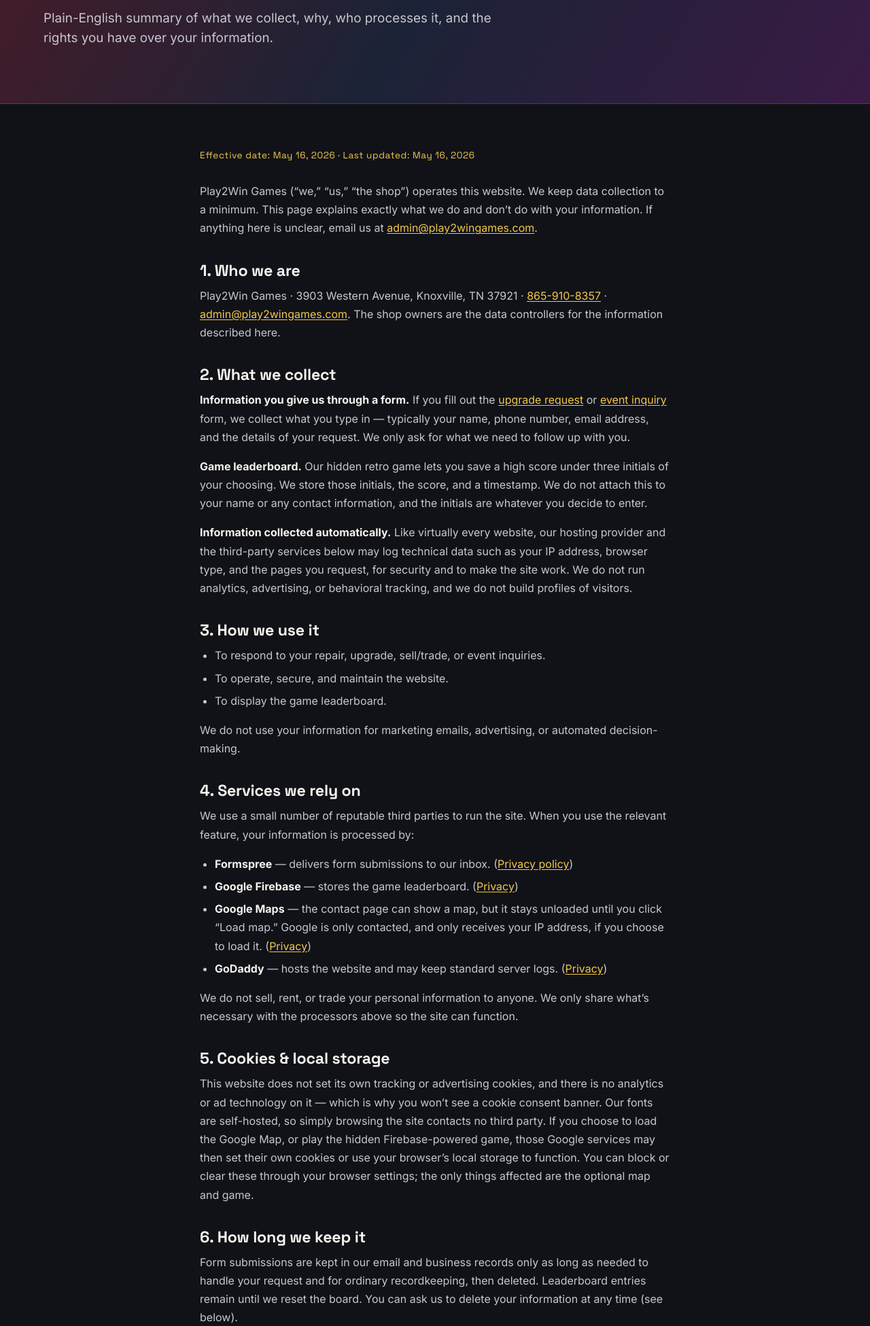
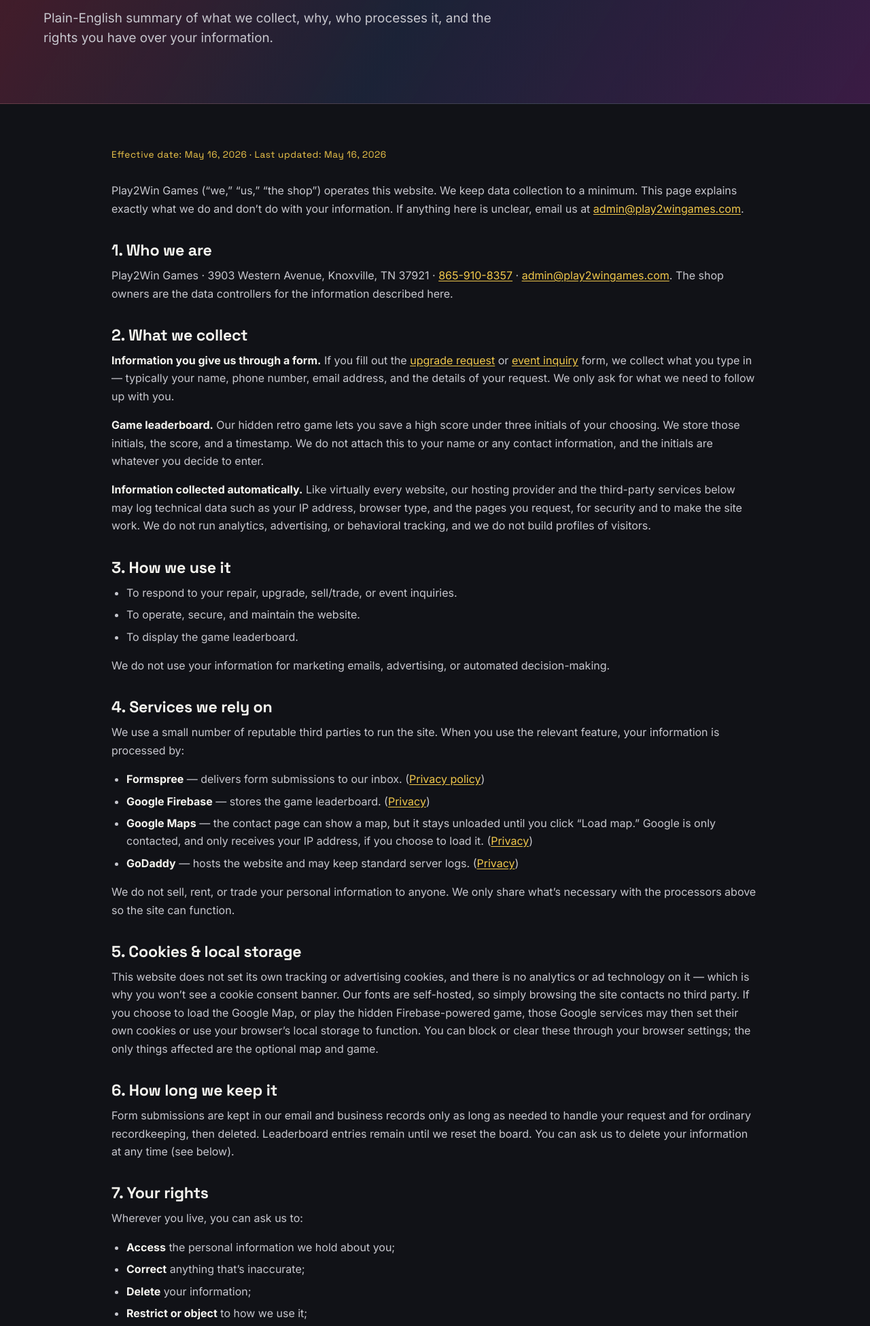
Before and after one commit to cmclark00/p2w, a PHP site: page /privacy.html in a window 1280 px wide. Shown: the part 352-2303 px from the top of the page at 68% size. Run offline with PHP 8.4, Linux system fonts and the light colour scheme.

Commit message:
Privacy: widen text column 820px to 1080px (shorter page, less scrolling)

```diff
--- a/styles.css
+++ b/styles.css
@@ -2465,12 +2465,12 @@ h3 {
 
 /* ── Legal / long-form prose (privacy policy etc.) ──────────────────────── */
 .legal {
-  max-width: 820px;
+  max-width: 1080px;
   margin: 0 auto;
   padding: clamp(36px, 5vw, 64px) var(--page-x) clamp(56px, 8vw, 96px);
   color: var(--muted);
   font-size: 1rem;
-  line-height: 1.7;
+  line-height: 1.65;
 }
 
 .legal p {
```
